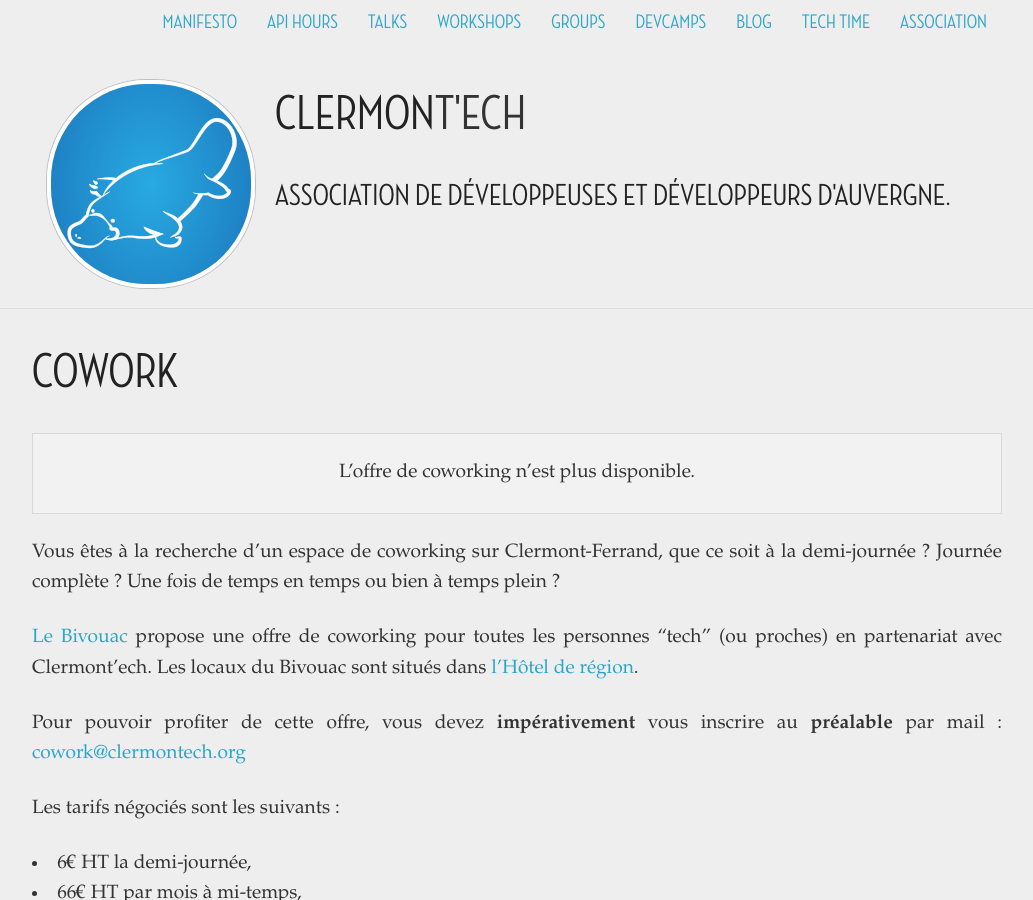
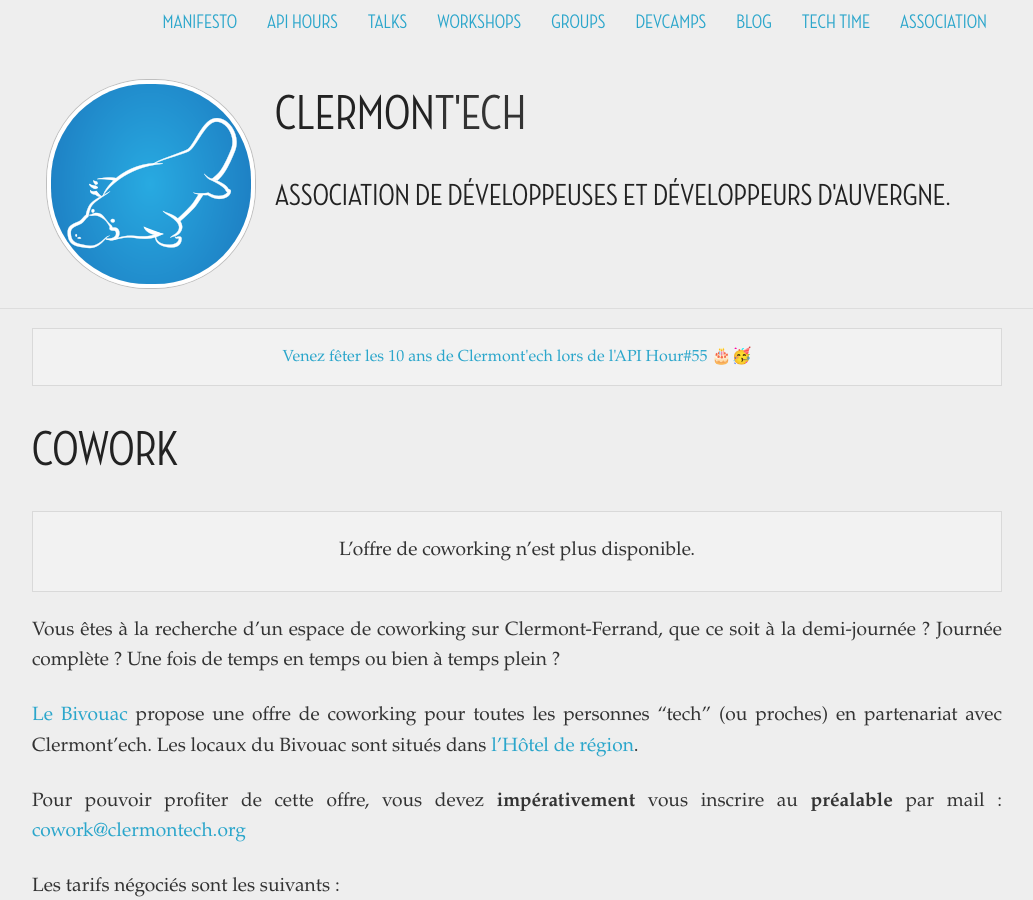
Before and after one commit to clermontech/clermontech.github.com, a Jekyll site: the page built from cowork.md, in a window 1280 px wide and 900 px high. Shown: the whole window, without its empty margins (123-1156 px from the left). Built offline with Jekyll 4.4.1, drawn with Linux system fonts in a browser that asks for light colours.

Commit message:
annonce 10yo

```diff
--- a/_config.yml
+++ b/_config.yml
@@ -13,6 +13,6 @@
 host: "0.0.0.0"
 port: 4000
 
-# announcement:
-#     href: ""
-#     message: "Suite aux restrictions liées à l'épidémie de COVID-19, tous les évènements sont actuellement annulés."
+announcement:
+    href: "https://www.clermontech.org/api-hours/api-hour-55.html"
+    message: "Venez fêter les 10 ans de Clermont'ech lors de l'API Hour#55 🎂🥳"
```
